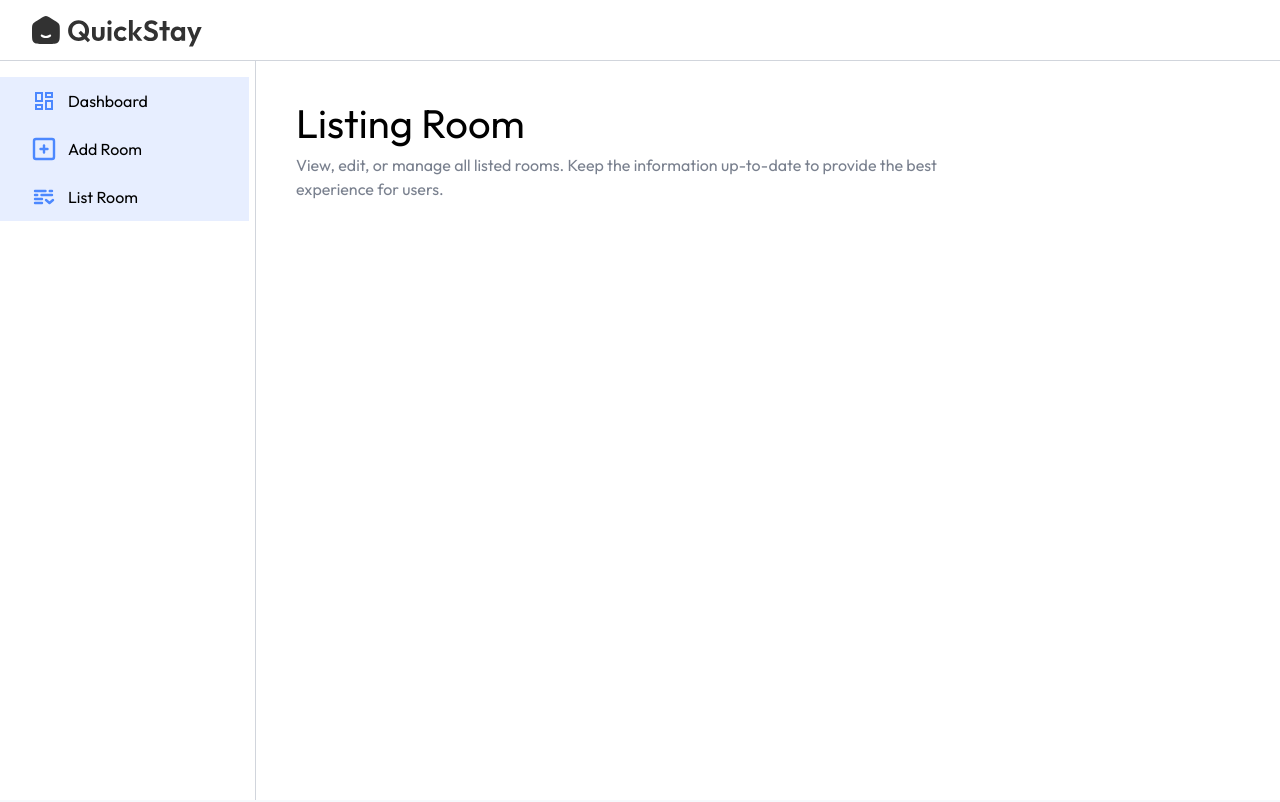
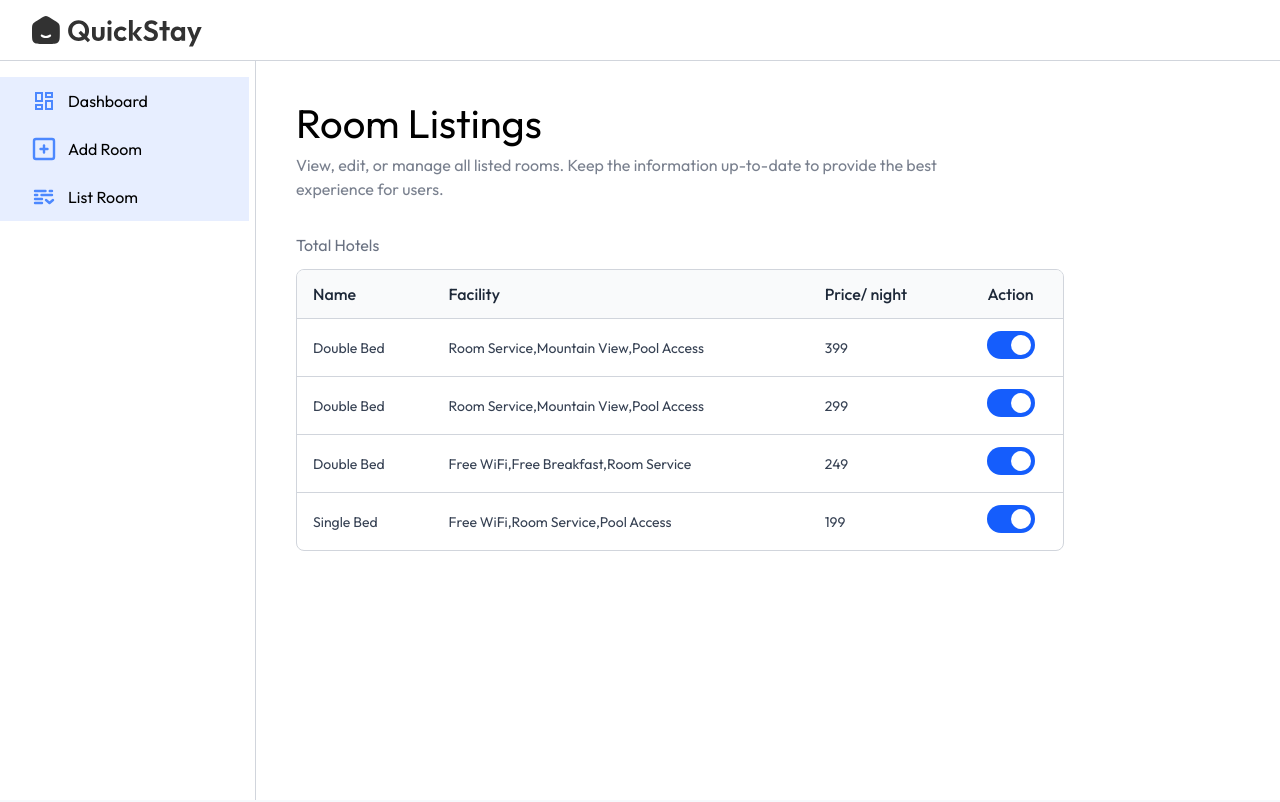
Before and after one commit to QiaozhiTo/vite-hotel-booking, a React (Vite) app in the folder client/: page /owner/list-room in a window 1280 px wide. Shown: the top 802 px of the page. Built offline with nearby package versions, Linux system fonts and the light colour scheme; a web font is replaced by a local one.

Commit message:
minor_change_dashboard_roomlist

```diff
--- a/client/src/pages/hotelOwner/AddRoom.jsx
+++ b/client/src/pages/hotelOwner/AddRoom.jsx
@@ -52,10 +52,13 @@
 
                     </select>
                 </div>
+
                 <div>
                     <p className='mt-4 text-gray-800'>Price <span className='text-xs'>/night</span></p>
                     <input placeholder='0' type='number' className='border border-gray-300 mt-1 rounded p-2 w-24'
                     onChange={e => setInputs({...inputs, pricePerNight:e.target.value})}></input>
+                </div>
+
             </div>
 
             <p className='text-gray-800 mt-4'>Amenities</p>
@@ -73,7 +76,6 @@
             </div>
 
             <button className='bg-primary text-white px-8 py-2 rounded mt-8 cursor-pointer'>Add Room</button>
-            </div>
         </form>
 
     </div>
--- a/client/src/pages/hotelOwner/Dashboard.jsx
+++ b/client/src/pages/hotelOwner/Dashboard.jsx
@@ -32,13 +32,12 @@
         <div className='w-full max-w-3xl text-left border border-gray-300 rounded-lg max-h-80 overflow-y-scroll'>
             <table className='w-full'>
                 <thead className='bg-gray-50'>
-                    <th >
-                         <th className='py-3 px-4 text-gray-800 font-medium'>User Name</th>
+                    <tr>
+                    <th className='py-3 px-4 text-gray-800 font-medium'>User Name</th>
                     <th className='py-3 px-4 text-gray-800 font-medium max-sm:hidden'>Room Name</th>
                     <th className='py-3 px-4 text-gray-800 font-medium text-center'>Total Amount</th>
                     <th className='py-3 px-4 text-gray-800 font-medium text-center'>Payment Status</th>
-
-                    </th>
+                    </tr>
                 </thead>
             <tbody className='text-sm'>
                 {dashboardDummyData.bookings.map((item, index) => (
@@ -55,11 +54,9 @@
                             $ {item.totalPrice}
                         </td>
 
-                        <td className='max-sm:hidden py-3 px-4 text-gray-700 border-t border-gray-300' >
+                        <td className='max-sm:hidden py-3 px-4 text-gray-700 border-t border-gray-300 text-center' >
                             <button className={`py-1 px-3 text-xs rounded-full max-auto ${item.isPaid ? 'bg-green-200 text-green-600':'bg-amber-200 text-yellow-600'} `}>{item.isPaid ? 'Completed' :'Pending'}</button>
                         </td>
-
-
 
                     </tr>
 
--- a/client/src/pages/hotelOwner/ListRoom.jsx
+++ b/client/src/pages/hotelOwner/ListRoom.jsx
@@ -1,10 +1,54 @@
 import React from 'react'
 import Title from '../../components/Title'
+import { roomsDummyData } from '../../assets/assets'
+import { useState } from 'react'
+const ListRoom = () => {
+    const [rooms, setRooms] = useState(roomsDummyData)
 
-const ListRoom = () => {
   return (
     <div>
-        <Title align='left' font='outfit' title="Listing Room" subTitle = 'View, edit, or manage all listed rooms. Keep the information up-to-date to provide the best experience for users.'></Title>
+        <Title align='left' font='outfit' title="Room Listings" subTitle = 'View, edit, or manage all listed rooms. Keep the information up-to-date to provide the best experience for users.'></Title>
+        <p className='text-gray-500 mt-8'>Total Hotels</p>
+        <div className='w-full max-w-3xl text-left border border-gray-300 rounded-lg max-h-80 overflow-y-scroll mt-3'>
+            <table className='w-full'>
+                <thead className='bg-gray-50'>
+                    <tr>
+                        <th className='py-3 px-4 text-gray-800 font-medium'>Name</th>
+                        <th className='py-3 px-4 text-gray-800 font-medium max-sm:hidden'>Facility</th>
+                        <th className='py-3 px-4 text-gray-800 font-medium'>Price/ night</th>
+                        <th className='py-3 px-4 text-gray-800 font-medium text-center'>Action</th>
+                    </tr>
+                </thead>
+                <tbody className='text-sm'>
+                    {
+                    rooms.map((item,index)=>(
+                    <tr key={index}>
+                        <td className='py-3 px-4 text-gray-700 border-t border-gray-300'>
+                            {item.roomType}
+                        </td>
+                        <td className='py-3 px-4 text-gray-700 border-t border-gray-300 max-sm:hidden'>
+                            {item.amenities.join(',')}
+                        </td>
+                        <td className='py-3 px-4 text-gray-700 border-t border-gray-300 '>
+                            {item.pricePerNight}
+                        </td>
+                        <td className='py-3 px-4 border-t border-gray-300 text-center'>
+                            <label htmlFor='' className='relative inline-flex items-center cursor-pointer text-gray-900 gap-3'>
+                                <input type='checkbox' className='sr-only peer' checked = {item.isAvailable}/>
+                                <div className='w-12 h-7 bg-slate-300 rounded-full peer peer-checked:bg-blue-600 transition-colors duration-200'></div>
+                                <span className='dot absolute left-1 top-1 w-5 h-5 bg-white rounded-full transition-transform duration-200 ease-in-out peer-checked:translate-x-5'></span>
+                            </label>
+
+                        </td>
+                    </tr>
+                    ))
+                    }
+
+                </tbody>
+            </table>
+        </div>
+
+
     </div>
   )
 }
```
Lines whose indentation alone changed are shown as unchanged.
